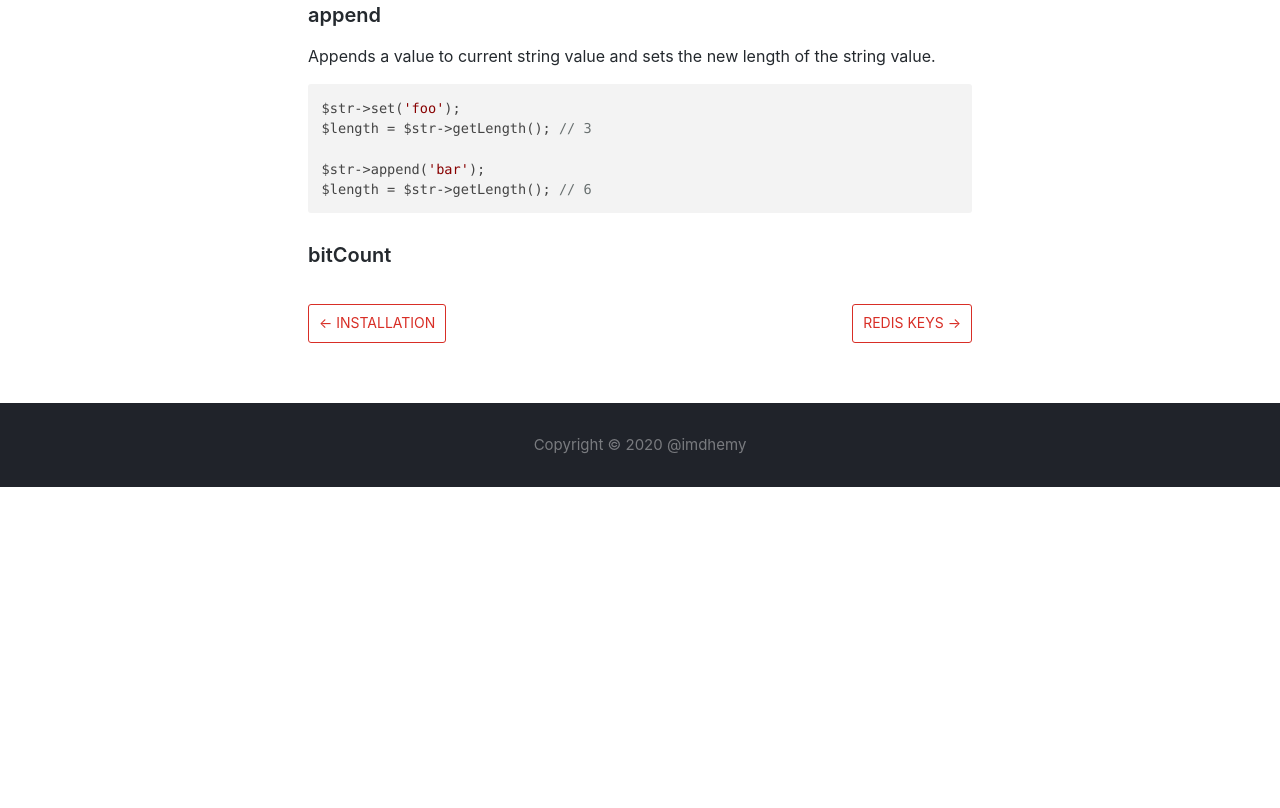
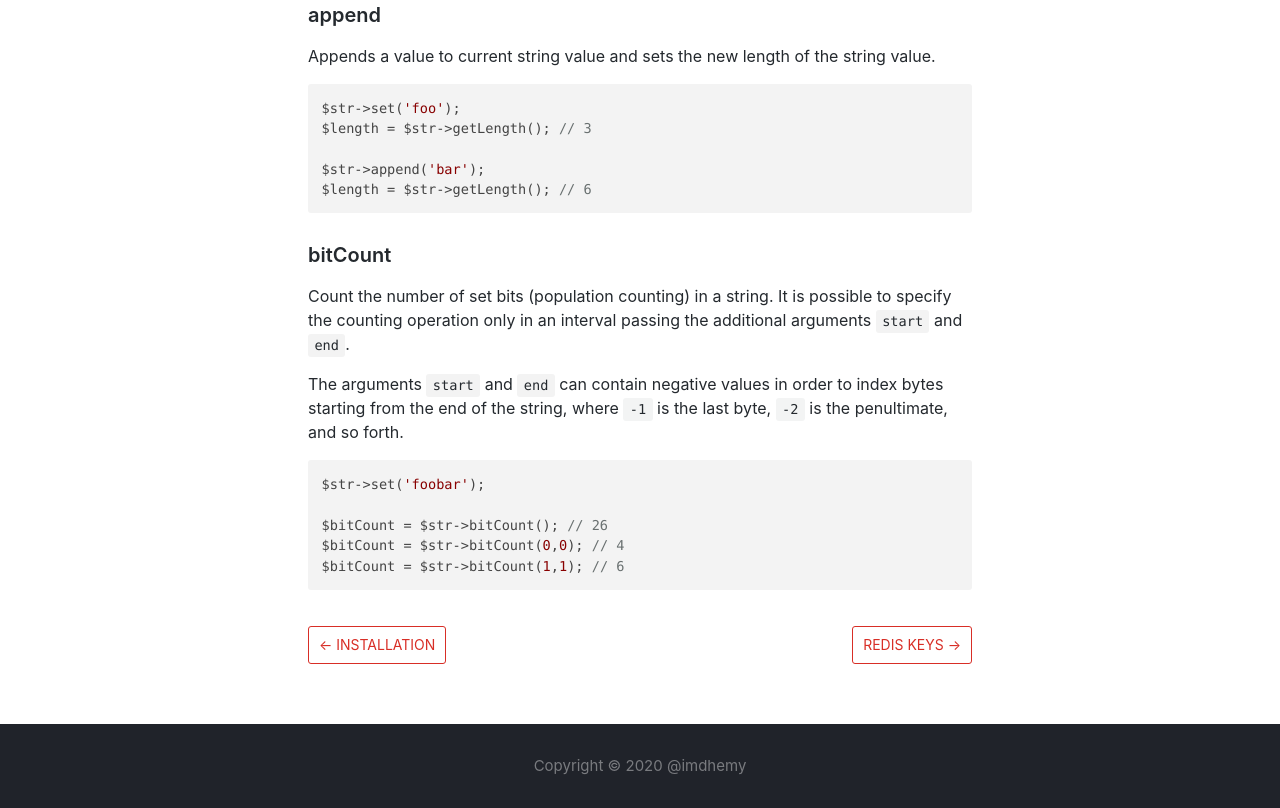
Before and after one commit to imdhemy/predis-oop-docs, a plain HTML site: page docs/data-types/string/string.html in a window 1280 px wide. Shown: the part 1077-1885 px from the top of the page. Before the commit the page ends 1564 px from the top, so only its background shows below. Drawn offline with nearby package versions, Linux system fonts and the light colour scheme.

Commit message:
Deploy website
Deploy website version based on 012dfd40701a6d8716228e3644ef6fc4dbca0ace

```diff
--- a/docs/data-types/string/string.html
+++ b/docs/data-types/string/string.html
@@ -55,7 +55,7 @@
               }
             });
         </script></nav></div><div class="container mainContainer docsContainer"><div class="wrapper"><div class="post"><header class="postHeader"><h1 id="__docusaurus" class="postHeaderTitle">String</h1></header><article><div><span><h2><a class="anchor" aria-hidden="true" id="introduction"></a><a href="#introduction" aria-hidden="true" class="hash-link"><svg class="hash-link-icon" aria-hidden="true" height="16" version="1.1" viewBox="0 0 16 16" width="16"><path fill-rule="evenodd" d="M4 9h1v1H4c-1.5 0-3-1.69-3-3.5S2.55 3 4 3h4c1.45 0 3 1.69 3 3.5 0 1.41-.91 2.72-2 3.25V8.59c.58-.45 1-1.27 1-2.09C10 5.22 8.98 4 8 4H4c-.98 0-2 1.22-2 2.5S3 9 4 9zm9-3h-1v1h1c1 0 2 1.22 2 2.5S13.98 12 13 12H9c-.98 0-2-1.22-2-2.5 0-.83.42-1.64 1-2.09V6.25c-1.09.53-2 1.84-2 3.25C6 11.31 7.55 13 9 13h4c1.45 0 3-1.69 3-3.5S14.5 6 13 6z"></path></svg></a>Introduction</h2>
-<p>Strings are the most basic kind of Redis value. Redis strings are binary safe, this means that a Reid string contains any kind of data, for instance a JPEG image, or a serialized PHP object. A string value can be at max 512 Megabytes in length.</p>
+<p>Strings are the most basic kind of Redis value. Redis strings are binary safe, this means that a Redis string contains any kind of data, for instance a JPEG image, or a serialized PHP object. A string value can be at max 512 Megabytes in length.</p>
 <p><strong>You can do a number of interesting things using strings in Redis, for instance you can:</strong></p>
 <ul>
 <li>Use Strings as atomic counters using methods in the <code>increment</code> family: <a href="#increment">increment</a>, <a href="#decrement">decrement</a>, <a href="#incrementby">incrementBy</a>.</li>
@@ -106,4 +106,12 @@ $str-&gt;append(<span class="hljs-string">'bar'</span>);
 $length = $str-&gt;getLength(); <span class="hljs-comment">// 6</span>
 </code></pre>
 <h3><a class="anchor" aria-hidden="true" id="bitcount"></a><a href="#bitcount" aria-hidden="true" class="hash-link"><svg class="hash-link-icon" aria-hidden="true" height="16" version="1.1" viewBox="0 0 16 16" width="16"><path fill-rule="evenodd" d="M4 9h1v1H4c-1.5 0-3-1.69-3-3.5S2.55 3 4 3h4c1.45 0 3 1.69 3 3.5 0 1.41-.91 2.72-2 3.25V8.59c.58-.45 1-1.27 1-2.09C10 5.22 8.98 4 8 4H4c-.98 0-2 1.22-2 2.5S3 9 4 9zm9-3h-1v1h1c1 0 2 1.22 2 2.5S13.98 12 13 12H9c-.98 0-2-1.22-2-2.5 0-.83.42-1.64 1-2.09V6.25c-1.09.53-2 1.84-2 3.25C6 11.31 7.55 13 9 13h4c1.45 0 3-1.69 3-3.5S14.5 6 13 6z"></path></svg></a>bitCount</h3>
+<p>Count the number of set bits (population counting) in a string. It is possible to specify the counting operation only in an interval passing the additional arguments <code>start</code> and <code>end</code>.</p>
+<p>The arguments <code>start</code> and <code>end</code> can contain negative values in order to index bytes starting from the end of the string, where <code>-1</code> is the last byte, <code>-2</code> is the penultimate, and so forth.</p>
+<pre><code class="hljs css language-php">$str-&gt;set(<span class="hljs-string">'foobar'</span>);
+
+$bitCount = $str-&gt;bitCount(); <span class="hljs-comment">// 26</span>
+$bitCount = $str-&gt;bitCount(<span class="hljs-number">0</span>,<span class="hljs-number">0</span>); <span class="hljs-comment">// 4</span>
+$bitCount = $str-&gt;bitCount(<span class="hljs-number">1</span>,<span class="hljs-number">1</span>); <span class="hljs-comment">// 6</span>
+</code></pre>
 </span></div></article></div><div class="docs-prevnext"><a class="docs-prev button" href="/predis-oop-docs/docs/get_started"><span class="arrow-prev">← </span><span>Installation</span></a><a class="docs-next button" href="/predis-oop-docs/docs/keys/key"><span>Redis Keys</span><span class="arrow-next"> →</span></a></div></div></div><nav class="onPageNav"><ul class="toc-headings"><li><a href="#introduction">Introduction</a></li><li><a href="#instantiation">Instantiation</a></li><li><a href="#available-methods">Available Methods</a><ul class="toc-headings"><li><a href="#append">append</a></li><li><a href="#bitcount">bitCount</a></li></ul></li></ul></nav></div><footer class="nav-footer" id="footer"><section class="copyright">Copyright © 2020 @imdhemy</section></footer></div></body></html>
```
Also changed, not shown: docs/data-types/string/string/index.html (+9 -1 lines).
